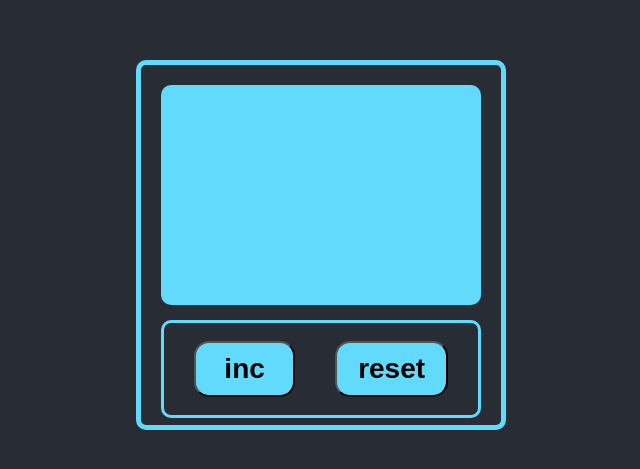
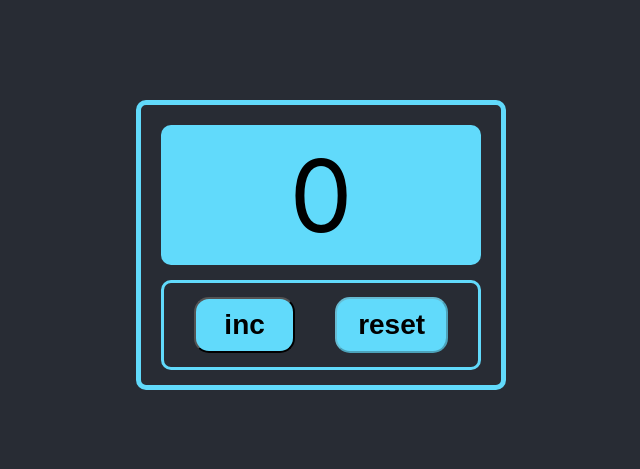
Before and after one commit to MonaMag/it-counter-1, a React (Create React App) app: page / in a window 1280 px wide. Shown: the part 155-624 px from the top of the page, without its empty margins (319-959 px from the left). Built offline with nearby package versions, Linux system fonts and the light colour scheme.

Commit message:
S3 Counter-added-functionality

```diff
--- a/src/App.css
+++ b/src/App.css
@@ -5,7 +5,7 @@
 .wrapper {
     border: 5px solid #61dafb;
     border-radius: 10px;
-    height: 40vmin;
+    height: 30vmin;
     width: 40vmin;
     padding: 20px;
 }
@@ -21,11 +21,16 @@
 }
 
 .scoreboard {
+    display: flex;
+    align-items: center;
+    justify-content: center;
     background-color: #61dafb;
     border-radius: 10px;
     padding: 10px;
-    height: 25vmin;
+    height: 15vmin;
     margin-bottom: 15px;
+    font-size: 100px;
+
 }
 .counter {
     display: flex;
@@ -34,7 +39,7 @@
     border: 3px solid #61dafb;
     border-radius: 10px;
     padding: 10px;
-    height: 9vmin;
+    height: 8vmin;
 }
 
 .inc {
@@ -58,3 +63,10 @@
     font-size: calc(12px + 2vmin);
     width: 170px;
 }
+
+.red {
+    color: red;
+}
+.black {
+    color: black;
+}
--- a/src/App.tsx
+++ b/src/App.tsx
@@ -4,17 +4,24 @@ import ResetButton from './ResetButton';
 import Scoreboard from "./Scoreboard";
 import IncreaseButton from "./IncreaseButton";
 
+function App() {
+    const [value, setValue] = useState<number>(0);
 
-function App() {
-    let [count, setCount] = useState(0);
+    const incHandler = () =>  {
+        setValue(value + 1);
+    }
+    const resetHandler = () =>  {
+        setValue(0);
+    }
+
     return (
         <div className="App">
             <header className="App-header">
                 <div className='wrapper'>
-                    <Scoreboard/>
+                    <Scoreboard value={value}/>
                     <div className='counter'>
-                        <IncreaseButton/>
-                        <ResetButton/>
+                        <IncreaseButton value={value} incHandler={incHandler} />
+                        <ResetButton value={value} resetHandler={resetHandler}/>
                     </div>
                 </div>
 
--- a/src/IncreaseButton.tsx
+++ b/src/IncreaseButton.tsx
@@ -1,10 +1,18 @@
 import React from 'react';
 import './App.css';
 
+type IncreaseButtonType = {
+    value: number
+    incHandler: () => void
+}
 
-function IncreaseButton() {
+function IncreaseButton(props: IncreaseButtonType) {
     return (
-            <button className='inc'>inc</button>
+        <button
+            className='inc'
+            disabled={props.value === 5}
+            onClick={props.incHandler}>inc</button>
     )
 }
+
 export default IncreaseButton;
--- a/src/ResetButton.tsx
+++ b/src/ResetButton.tsx
@@ -1,10 +1,17 @@
 import React from 'react';
 import './App.css';
 
+type ResetType = {
+    value: number
+    resetHandler: () => void
+}
 
-function ResetButton() {
+function ResetButton(props: ResetType) {
     return (
-            <button className='reset'>reset</button>
+        <button
+            className='reset'
+            disabled={props.value === 0}
+            onClick={props.resetHandler}>reset</button>
     )
 }
 
--- a/src/Scoreboard.tsx
+++ b/src/Scoreboard.tsx
@@ -1,10 +1,15 @@
 import React from 'react';
 import './App.css';
 
+type ScoreboardType = {
+    value: number
+}
 
-function Scoreboard() {
+function Scoreboard(props: ScoreboardType) {
     return (
-        <div className='scoreboard'></div>
+        <div className={props.value === 5 ? 'red' : 'black'}>
+            <div className='scoreboard'>{props.value}</div>
+        </div>
     )
 }
 
```
